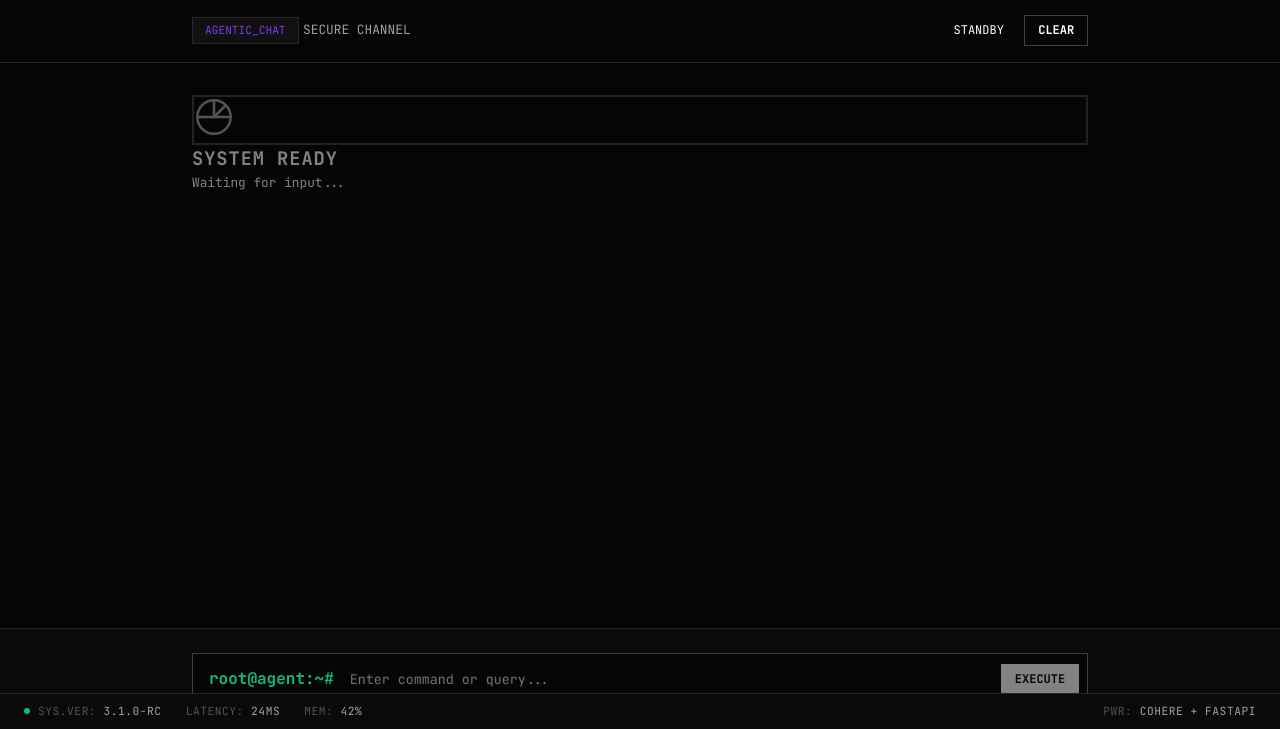
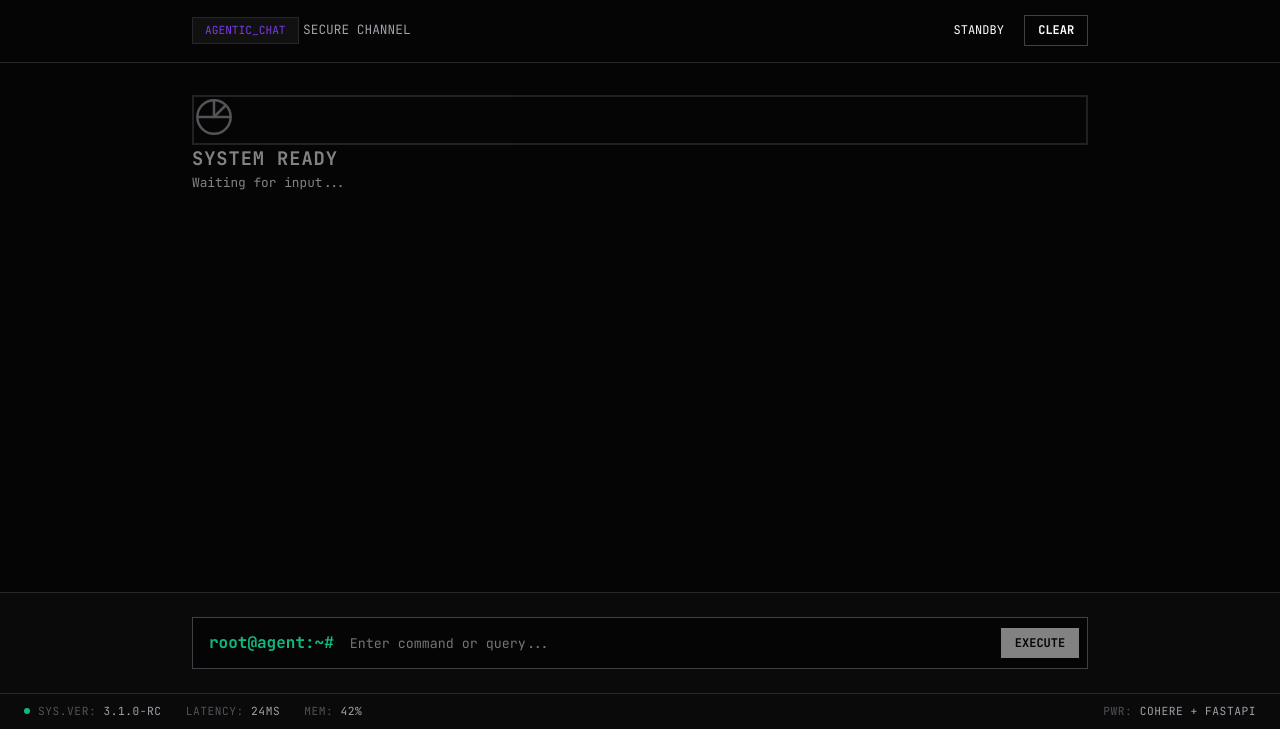
Before and after one commit to vickyymosafan/PY_RAG-Agentic_with_Reciprocal-Rank-Fusion, a FastAPI app: page /chat in a window 1280 px wide. Shown: the part 71-800 px from the top of the page. Run offline with FastAPI, Linux system fonts and the light colour scheme; data that the repository does not hold is empty; parts of the project's set-up code (start-up, migrations or seed data) failed here and were passed over; some libraries are stand-ins or nearby versions.

Commit message:
fix(chat): prevent footer from overlapping chat input area

```diff
--- a/static/css/style.css
+++ b/static/css/style.css
@@ -389,7 +389,7 @@ h1, h2, h3, h4 {
   top: var(--header-height);
   left: 0;
   right: 0;
-  bottom: 0;
+  bottom: var(--footer-height);
   background-color: var(--sys-bg);
   display: flex;
   flex-direction: column;
```
